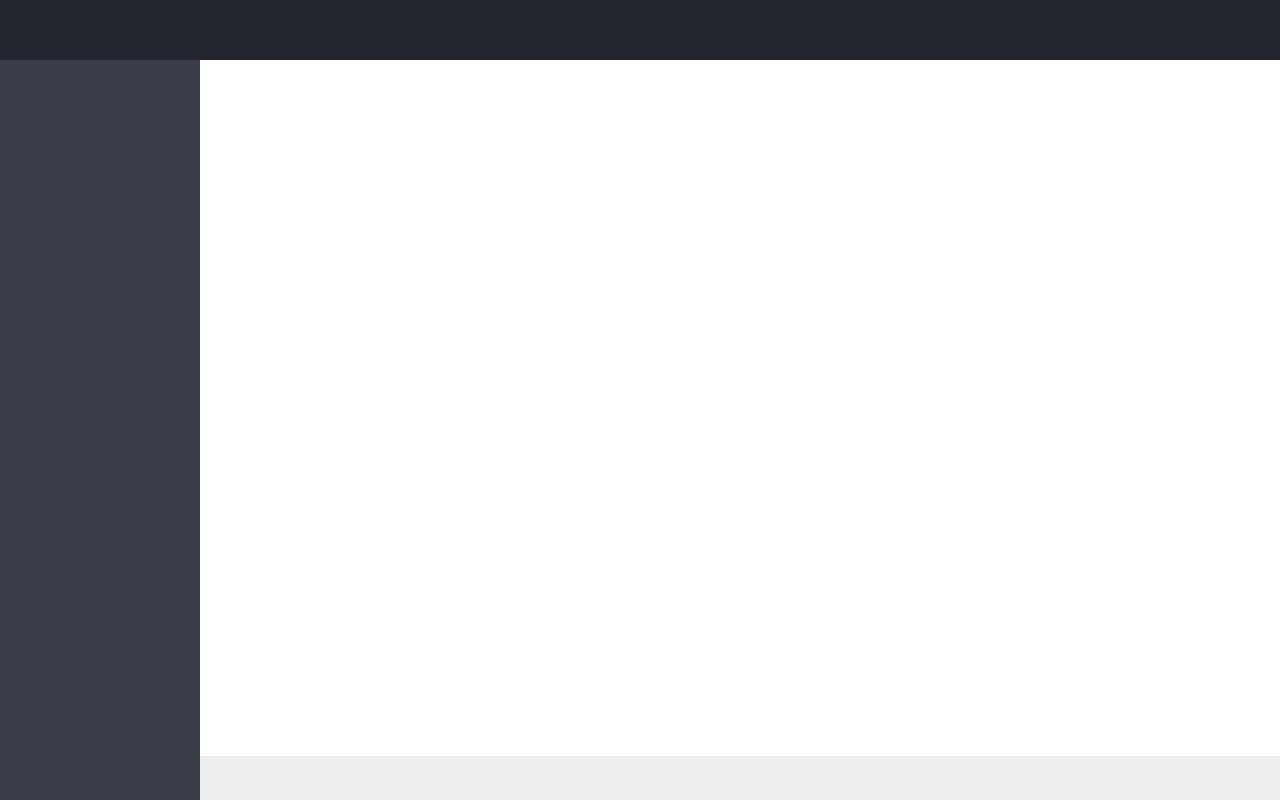
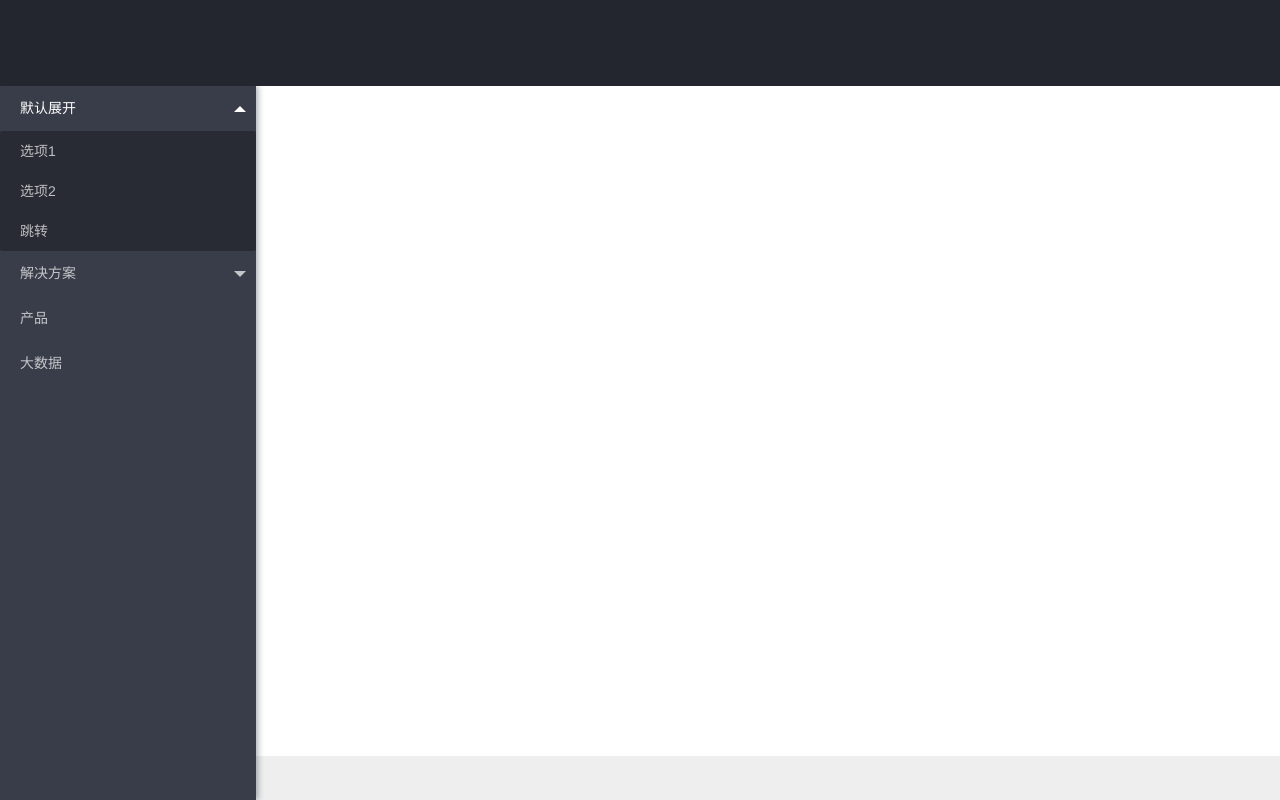
Before and after one commit to aopao/web-ui, a website: page index.html in a window 1280 px wide. Drawn offline with Linux system fonts and the light colour scheme.

Commit message:
save work

```diff
--- /dev/null
+++ b/assets/js/common.js
@@ -0,0 +1,3 @@
+layui.use(['element'], function () {
+
+});
--- /dev/null
+++ b/assets/scss/web-ui.scss
@@ -0,0 +1,55 @@
+//_variables
+
+//_reboot
+
+//_grid
+
+//_mixins
+
+//_theme
+
+
+//_layout
+.layui-layout-master {
+  .layui-header {
+    position: relative;
+    z-index: 1000;
+    height: 86px;
+    background-color: #23262E;
+  }
+  .layui-side {
+    position: fixed;
+    left: 0;
+    top: 86px;
+    width: 256px;
+    background-color: #393D49;
+    -webkit-box-shadow: 2px 0 6px rgba(0,21,41,.35);
+    box-shadow: 2px 0 6px rgba(0,21,41,.35);
+    overflow-x: hidden;
+  }
+  .layui-body {
+    position: absolute;
+    left: 256px;
+    right: 0;
+    top: 86px;
+    bottom: 44px;
+    z-index: 998;
+    width: auto;
+    overflow: hidden;
+    overflow-y: auto;
+    box-sizing: border-box;
+  }
+  .layui-footer {
+    position: fixed;
+    left: 256px;
+    right: 0;
+    bottom: 0;
+    height: 44px;
+    line-height: 44px;
+    padding: 0 15px;
+    background-color: #eee;
+  }
+  .layui-nav-tree {
+    width: 100%;
+  }
+}
--- /dev/null
+++ b/gulpfile.js
@@ -0,0 +1,23 @@
+var gulp = require('gulp'),
+    sass = require('gulp-sass'),
+    del = require('del');
+
+// 默认任务
+gulp.task('default',['del', 'scss', 'watchScss']);
+
+// sass编译
+gulp.task('scss', function(){
+    gulp.src('./assets/scss/*.scss')
+        .pipe(sass({outputStyle: 'expanded'}))
+        .pipe(gulp.dest('./assets/css'))
+})
+
+// 监听scss文件修改
+gulp.task('watchScss',function(){
+    gulp.watch('./assets/scss/*.scss',['scss'])
+})
+
+// 构建前先删除css文件
+gulp.task('del', function () {
+    del('./assets/css');
+})
--- a/index.html
+++ b/index.html
@@ -11,27 +11,49 @@
 	<meta name="apple-mobile-web-app-capable" content="yes">
 	<meta name="format-detection" content="telephone=no">
 	<link rel="icon" href="favicon.ico">
-	<link rel="stylesheet" href="layui/css/layui.css">
+	<link rel="stylesheet" href="./layui/css/layui.css">
+	<link rel="stylesheet" href="./assets/css/web-ui.css">
 </head>
 <body class="main_body">
-	<div class="layui-layout layui-layout-admin">
+	<div class="layui-layout layui-layout-master">
 		<!-- 顶部 -->
-		<div class="layui-header header">
+		<div class="layui-header">
 
 		</div>
 		<!-- 左侧导航 -->
-		<div class="layui-side layui-bg-black">
-
+		<div class="layui-side">
+			<ul class="layui-nav layui-nav-tree" lay-filter="test">
+				<!-- 侧边导航: <ul class="layui-nav layui-nav-tree layui-nav-side"> -->
+				<li class="layui-nav-item layui-nav-itemed">
+					<a href="javascript:;">默认展开</a>
+					<dl class="layui-nav-child">
+						<dd><a href="javascript:;">选项1</a></dd>
+						<dd><a href="javascript:;">选项2</a></dd>
+						<dd><a href="">跳转</a></dd>
+					</dl>
+				</li>
+				<li class="layui-nav-item">
+					<a href="javascript:;">解决方案</a>
+					<dl class="layui-nav-child">
+						<dd><a href="">移动模块</a></dd>
+						<dd><a href="">后台模版</a></dd>
+						<dd><a href="">电商平台</a></dd>
+					</dl>
+				</li>
+				<li class="layui-nav-item"><a href="">产品</a></li>
+				<li class="layui-nav-item"><a href="">大数据</a></li>
+			</ul>
 		</div>
 		<!-- 右侧内容 -->
 		<div class="layui-body">
 
 		</div>
 		<!-- 底部 -->
-		<div class="layui-footer footer">
+		<div class="layui-footer">
 
 		</div>
 	</div>
-	<script type="text/javascript" src="layui/layui.js"></script>
+	<script type="text/javascript" src="./layui/layui.js"></script>
+	<script src="./assets/js/common.js"></script>
 </body>
 </html>
```
Also changed, not shown: package.json (added, +17 -0 lines), page/test.html (added, +15 -0 lines), README.md, assets/css/base.css (deleted), assets/css/theme1/images/readme.txt (deleted), assets/css/theme1/layout.css (deleted), assets/css/theme1/theme.css (deleted), assets/css/theme2/images/readme.txt (deleted), assets/css/theme2/layout.css (deleted), assets/css/theme2/theme.css (deleted), assets/css/theme3/images/readme.txt (deleted), assets/css/theme3/layout.css (deleted), assets/css/theme3/theme.css (deleted), assets/css/web-ui.css (added), 1 other file.
